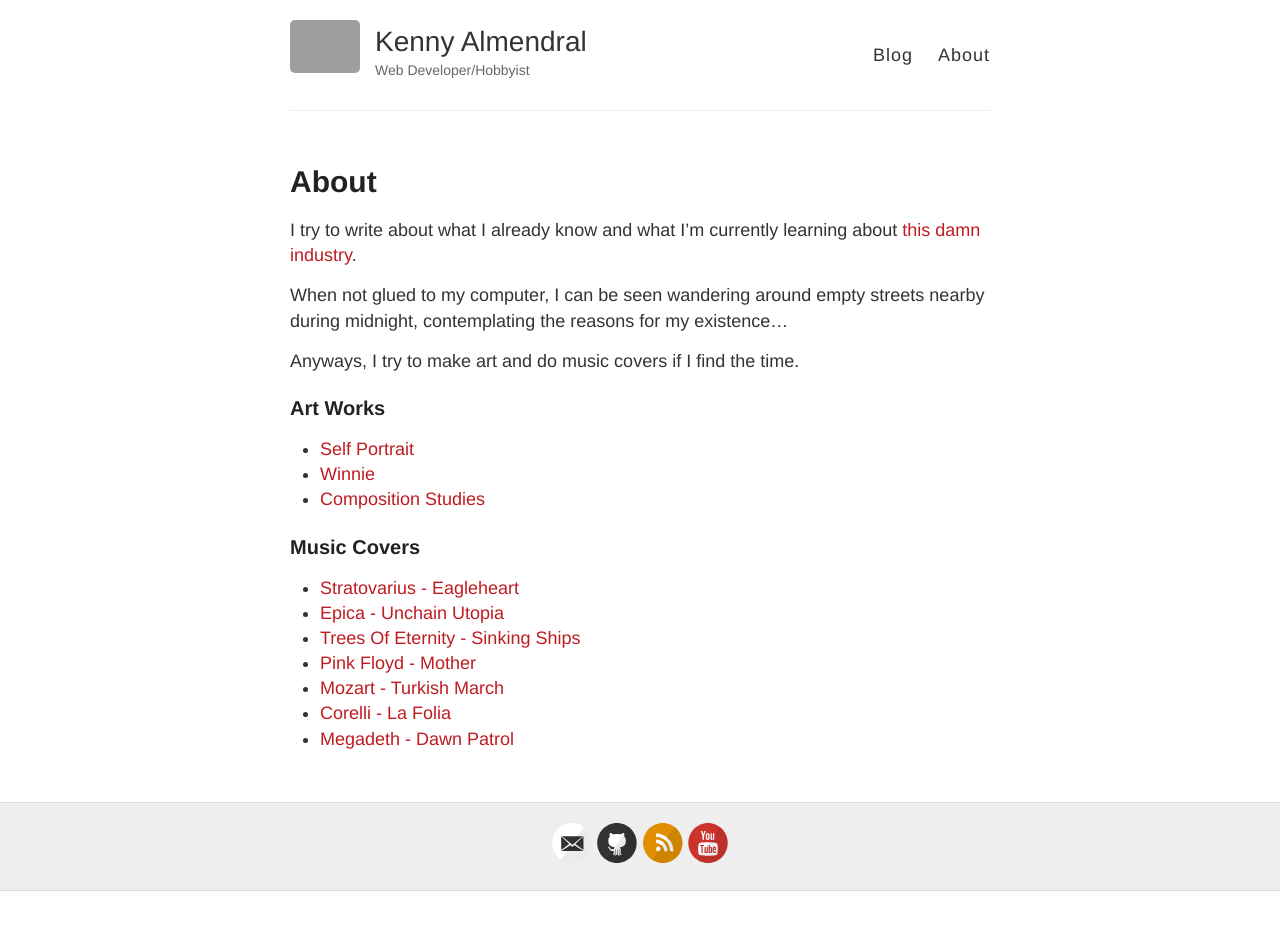
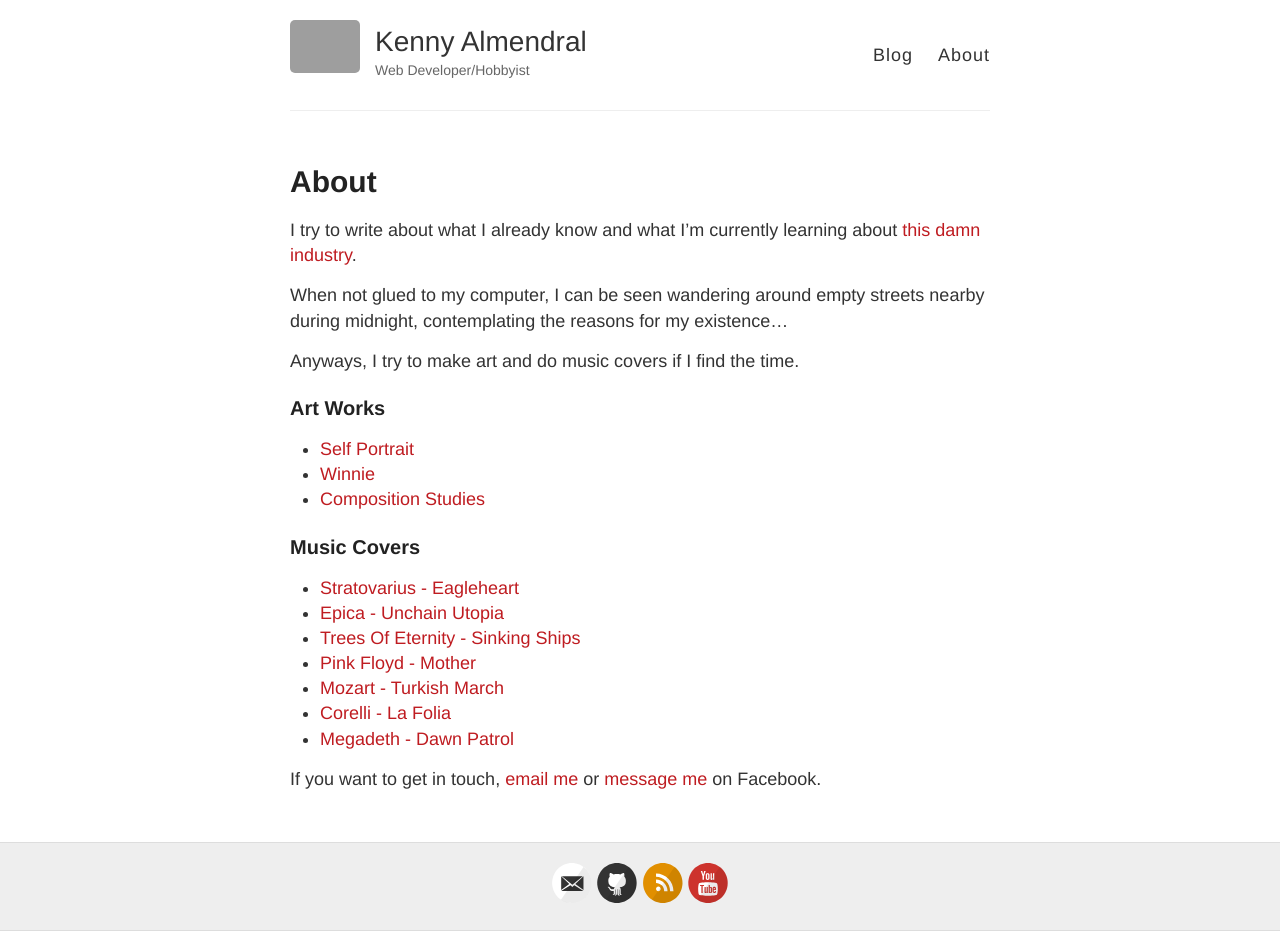
Before and after one commit to kennyalmendral/kennyalmendral.github.io, a Jekyll site: the page built from about.md, in a window 1280 px wide. Built offline with Jekyll 4.4.1, drawn with Linux system fonts in a browser that asks for light colours; before the commit the page ends 900 px from its top, so only the background shows below that; grey boxes are pictures that could not be loaded.

Commit message:
Update about.md

```diff
--- a/about.md
+++ b/about.md
@@ -25,3 +25,5 @@ Anyways, I try to make art and do music covers if I find the time.
 + [Mozart - Turkish March](https://www.youtube.com/watch?v=DAvRJyLQ__s){:target="_blank"}
 + [Corelli - La Folia](https://www.youtube.com/watch?v=ACbEEgqWu0Q){:target="_blank"}
 + [Megadeth - Dawn Patrol](https://www.youtube.com/watch?v=9u2-IFo9FlA){:target="_blank"}
+
+If you want to get in touch, [email me](mailto:kennyalmendral@gmail.com) or [message me](https://facebook.com/kennyalmendral) on Facebook.
```
